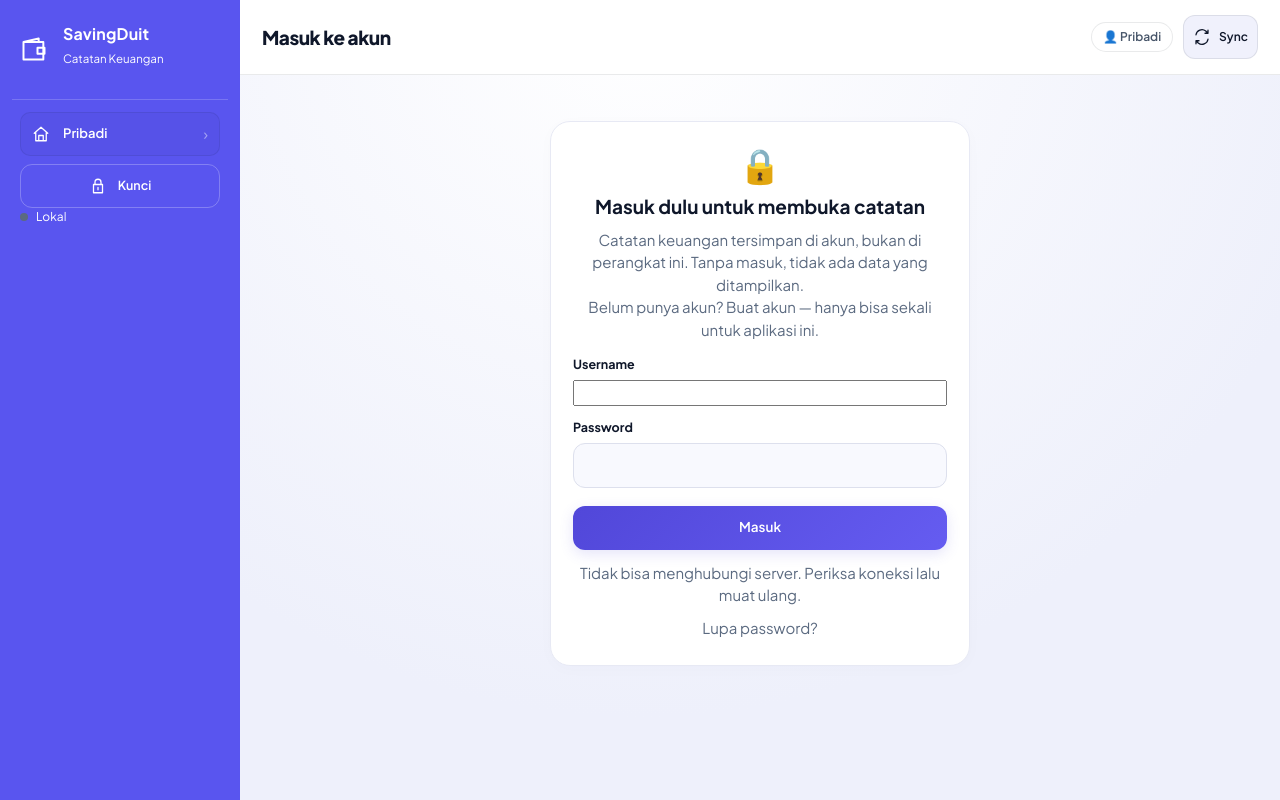
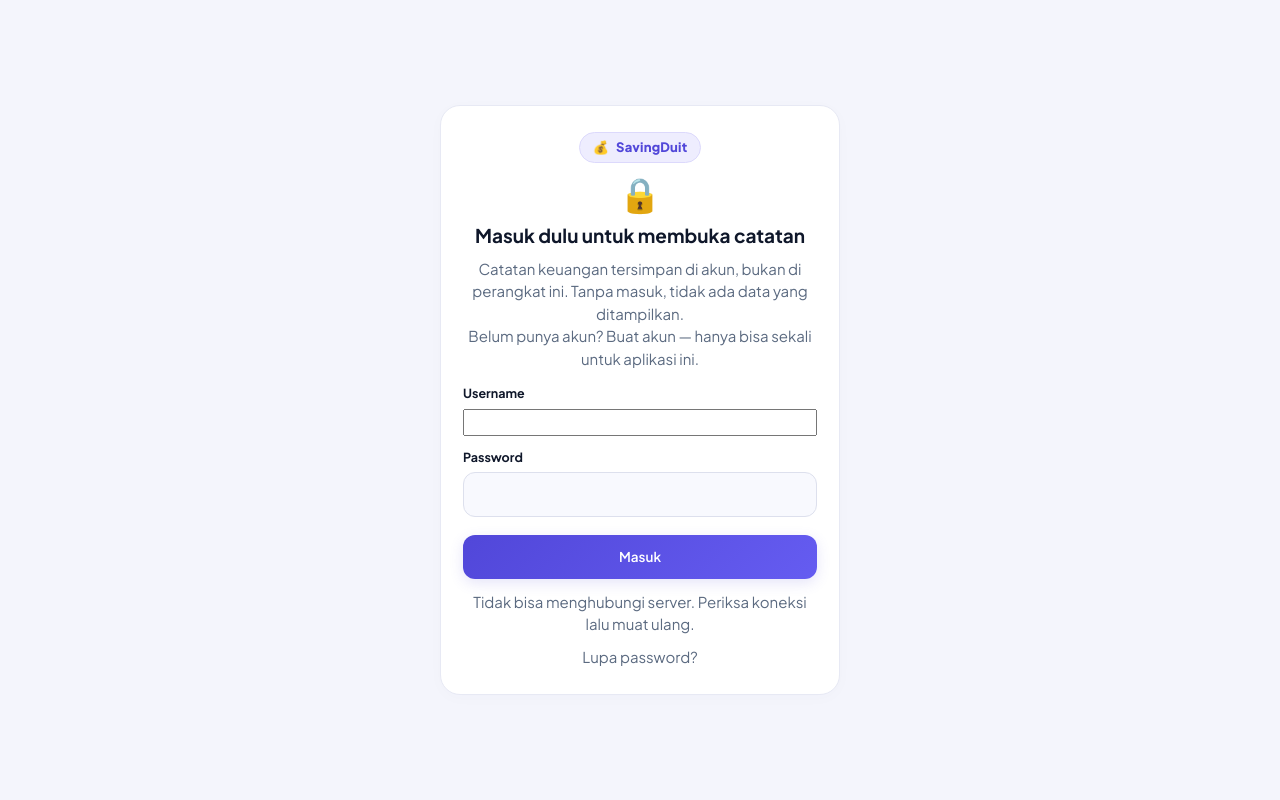
Before and after one commit to gozalirp/kantongkita, a website: page public/index.html in a window 1280 px wide. Drawn offline with Linux system fonts and the light colour scheme; no server answers.

Commit message:
Layar masuk tanpa kerangka aplikasi
Selama gerbang tertutup, sidebar kiri, topbar, dan navigasi bawah
disembunyikan seluruhnya. Yang tampil hanya kartu masuk, di tengah layar.

- Kartu masuk memakai merek SavingDuit sendiri karena sidebar (satu-satunya
  tempat merek sebelumnya) ikut hilang.
- Tata letak diuji pada 1440x900, 390x844, dan 360x640: kartu tepat di
  tengah, tidak ada geseran samping, isi tidak terpotong.
- SW naik ke savingduit-v23-masuk-saja.

Uji: 27/27 pemeriksaan tata letak (3 ukuran layar). Regresi tidak
berubah: browser 151/0, smoke 269/0, profil 86/0.

```diff
--- a/public/css/style.css
+++ b/public/css/style.css
@@ -919,5 +919,26 @@ body.mode-keluarga .topbar h1::after{content:'· keluarga';font-size:12px;font-w
 .gerbang-kartu h2{font-size:19px;margin:10px 0 8px;color:var(--txt)}
 .gerbang-kartu .field{text-align:left;margin-bottom:12px}
 .gerbang-ikon{font-size:34px;line-height:1}
-body.wajib-masuk .nav{display:none}
+/* Selama gerbang tertutup, seluruh kerangka aplikasi disembunyikan:
+   tidak ada sidebar kiri, topbar, maupun navigasi bawah. Yang tampil
+   hanya layar masuk, di tengah layar. */
+body.wajib-masuk .sidebar,
+body.wajib-masuk .topbar,
+body.wajib-masuk .bottom-nav{display:none !important}
+body.wajib-masuk #app{display:block}
+body.wajib-masuk .main{display:block;height:100dvh;height:100dvh;overflow:auto}
+body.wajib-masuk .content{
+  display:flex;align-items:center;justify-content:center;
+  min-height:100dvh;padding:calc(24px + var(--sat)) 18px calc(24px + var(--sab));
+  background:var(--bg);
+}
+body.wajib-masuk .gerbang-kartu{margin:0 auto;width:100%;max-width:400px}
 @media (max-width:420px){.gerbang-kartu{margin:12px auto;padding:20px 16px}}
+/* Tanpa sidebar dan topbar, kartu masuk perlu identitas sendiri supaya
+   tetap terasa sebagai SavingDuit dan bukan halaman acak. */
+.gerbang-merek{
+  display:inline-flex;align-items:center;gap:7px;
+  font-size:13px;font-weight:750;letter-spacing:.2px;color:var(--accent-ink);
+  background:var(--accent-soft);border:1px solid #DCD9FC;border-radius:999px;
+  padding:5px 13px;margin-bottom:14px;
+}
--- a/public/js/views.js
+++ b/public/js/views.js
@@ -32,6 +32,7 @@
     const lama = App._gerbangPesan || '';
     return '' +
       '<div class="card gerbang-kartu">' +
+        '<div class="gerbang-merek"><span aria-hidden="true">💰</span> SavingDuit</div>' +
         '<div class="gerbang-ikon">🔒</div>' +
         '<h2>Masuk dulu untuk membuka catatan</h2>' +
         '<p class="muted">Catatan keuangan tersimpan di akun, bukan di perangkat ini. ' +
--- a/public/sw.js
+++ b/public/sw.js
@@ -1,5 +1,5 @@
 /* Service Worker untuk PWA SavingDuit (Offline-first & Installable) */
-const CACHE_NAME = 'savingduit-v22-wajib-masuk';
+const CACHE_NAME = 'savingduit-v23-masuk-saja';
 const ASSETS = [
   './',
   './index.html',
```
